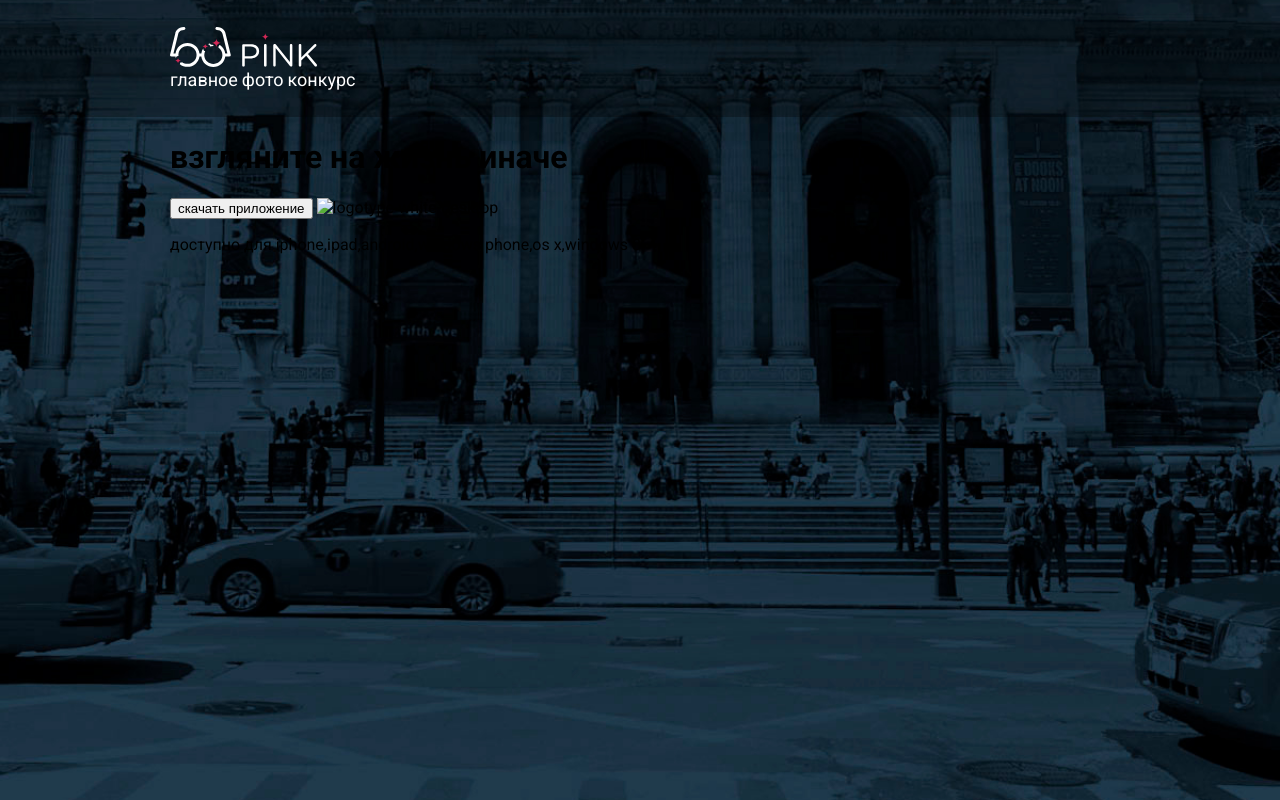
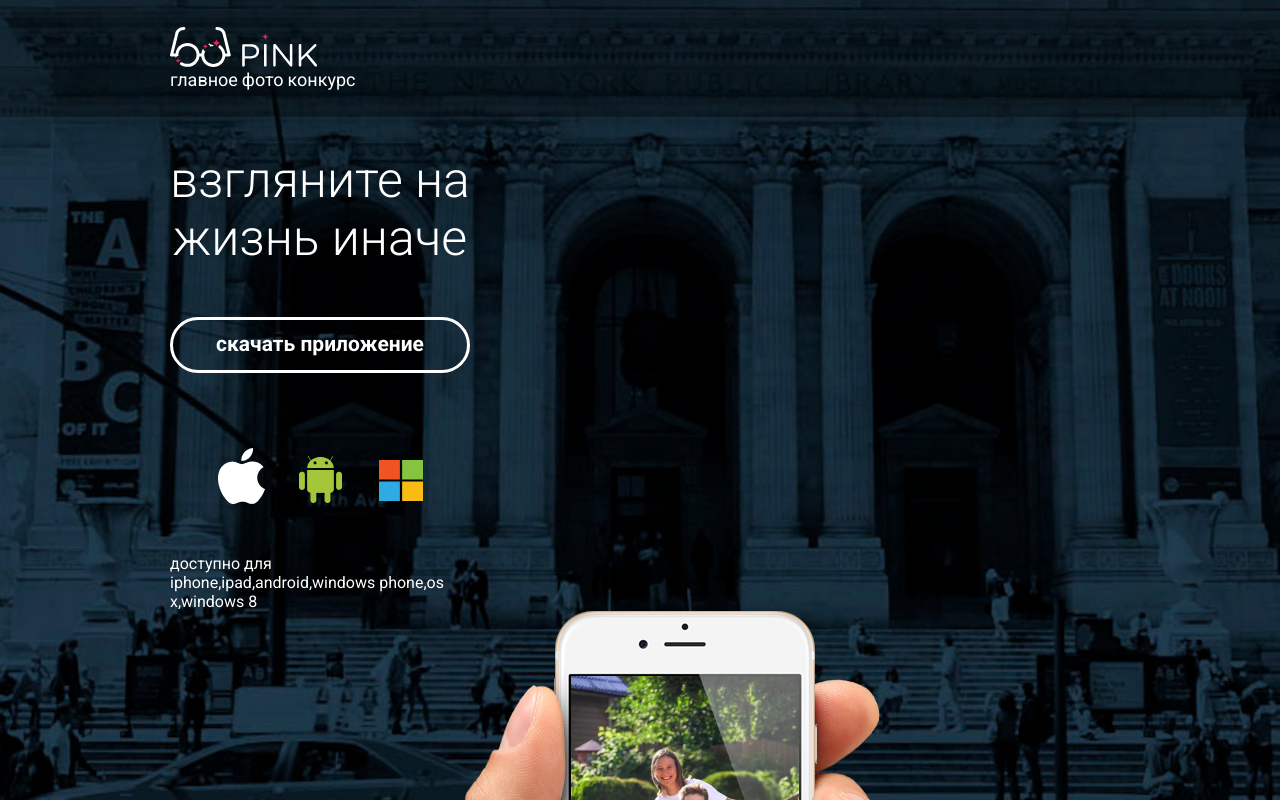
Before and after one commit to alisaz2012/pink, a plain HTML site: page index.html in a window 1280 px wide. Shown: the top 800 px of the page. Drawn offline with Linux system fonts and the light colour scheme.

Commit message:
делаем 1 экран

```diff
--- a/index.html
+++ b/index.html
@@ -22,11 +22,16 @@
 
     </nav>
     <div class="container-main" >
+        <div class=" header-content" >
+
+
         <h1>взгляните на жизнь иначе</h1>
         <button>скачать приложение</button>
-        <img src="" alt="logotype-white-desktop">
+        <img src="./img/socials.png" alt="logotype-white-desktop">
         <p>доступно для iphone,ipad,android,windows phone,os x,windows 8 </p>
     </div>
+    </div>
+    <img src="./img/phone.png" alt="phone" class="phone-img">
  </header>
 </body>
 </html>
--- a/main.css
+++ b/main.css
@@ -46,4 +46,50 @@ nav{
     padding: 27px 0;
     background: rgba(0, 0, 0, 0.3);
 }
-header{}
+header{
+    position: relative;
+}
+p{
+    margin: 0;
+}
+button{
+    background-color: transparent;
+    outline: none;
+    color: inherit;
+    cursor: pointer;
+}
+.header-content{
+    display: flex;
+    flex-direction: column;
+    justify-content: flex-start;
+    align-items: center;
+    color: white;
+max-width: 300px;
+width: 100%;
+position: relative;
+z-index: 1;
+}
+.header-content h1{
+    font-family: var(--font-family);
+    font-weight: 300;
+    font-size: 50px;
+    text-align: center;
+    color: #fff;
+    margin-bottom: 50px;
+}
+.header-content button{
+    border: 3px solid #fff;
+border-radius: 29px;
+width: 300px;
+height: 56px;
+font-family: var(--font-family);
+font-weight: 700;
+font-size: 21px;
+line-height: 86%;
+text-align: center;
+color: #fff;
+margin-bottom: 75px;
+}
+.header-content img{
+    margin-bottom: 50px;
+}
```
Also changed, not shown: img/phone.png (added), img/socials.png (added).
